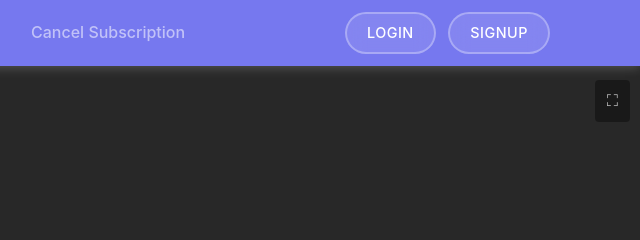
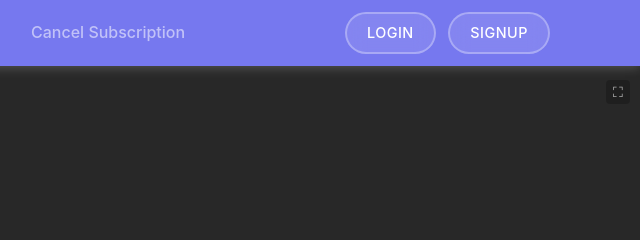
Before and after one commit to adavice/playnetiq, a website: page game_play.html in a window 1280 px wide. Shown: the top 240 px of the page, 640-1280 px from the left. Drawn offline with Linux system fonts and the light colour scheme.

Commit message:
Update game_play.html

```diff
--- a/game_play.html
+++ b/game_play.html
@@ -75,18 +75,20 @@
 
     /* Styling for both buttons */
     #fs, #backBtn {
-        background-color: rgba(0, 0, 0, 0.5);
+        background-color: rgba(0, 0, 0, 0.3);
         color: white;
         border: none;
         border-radius: 4px;
         padding: 8px 12px;
-        font-size: 16px;
+        font-size: 14px;
         cursor: pointer;
         transition: all 0.2s ease;
         text-decoration: none;
         display: flex;
         align-items: center;
         justify-content: center;
+        width: 24px;
+        height: 24px;
     }
 
     #fs:hover, #backBtn:hover {
```
